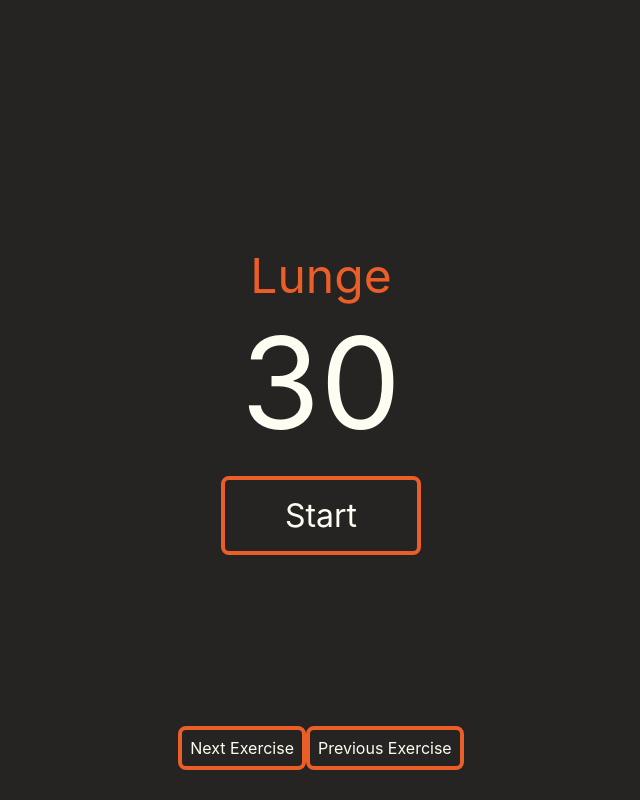
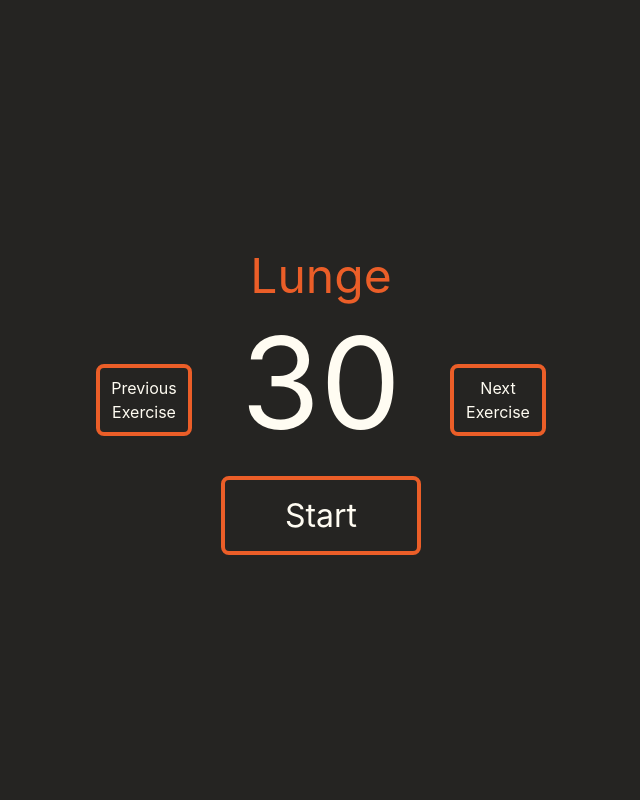
Before and after one commit to corygold-dev/2min.fit, a React (Create React App) app: page / in a window 1280 px wide. Both pictures are taken after a click on the button "Next Exercise". Shown: the whole page, without its empty margins (319-959 px from the left). Built offline with nearby package versions, Linux system fonts and the light colour scheme.

Commit message:
Move previous and next exercise buttons off to the side

```diff
--- a/src/components/ExerciseSelector.jsx
+++ b/src/components/ExerciseSelector.jsx
@@ -18,12 +18,20 @@ function ExerciseSelector() {
     <div id="next-prev-buttons">
       {timerStarted ? null : (
         <>
+          {exerciseNum > 1 ? (
+            <button id="previous-exercise" onClick={handlePrevExercise}>
+              Previous Exercise
+            </button>
+          ) : (
+            <div></div>
+          )}
           {exerciseNum < 3 ? (
-            <button onClick={handleNextExercise}>Next Exercise</button>
-          ) : null}
-          {exerciseNum > 1 ? (
-            <button onClick={handlePrevExercise}>Previous Exercise</button>
-          ) : null}
+            <button id="next-exercise" onClick={handleNextExercise}>
+              Next Exercise
+            </button>
+          ) : (
+            <div></div>
+          )}
         </>
       )}
     </div>
--- a/src/index.css
+++ b/src/index.css
@@ -1,12 +1,11 @@
 body {
   margin: 0;
-  font-family: -apple-system, BlinkMacSystemFont, 'Segoe UI', 'Roboto', 'Oxygen',
-    'Ubuntu', 'Cantarell', 'Fira Sans', 'Droid Sans', 'Helvetica Neue',
+  font-family: -apple-system, BlinkMacSystemFont, "Segoe UI", "Roboto", "Oxygen",
+    "Ubuntu", "Cantarell", "Fira Sans", "Droid Sans", "Helvetica Neue",
     sans-serif;
   -webkit-font-smoothing: antialiased;
   -moz-osx-font-smoothing: grayscale;
 }
-
 
 #main-app {
   display: flex;
@@ -21,12 +20,12 @@ body {
 
 button {
   background: none;
-	color: inherit;
-	border: 4px solid #eb5e28;
+  color: inherit;
+  border: 4px solid #eb5e28;
   border-radius: 8px;
-	padding: 0.5em;
-	font: inherit;
-	cursor: pointer;
+  padding: 0.5em;
+  font: inherit;
+  cursor: pointer;
 }
 
 button:hover {
@@ -61,5 +60,21 @@ button:hover {
 
 #next-prev-buttons {
   position: fixed;
-  bottom: 30px;
+  min-width: 450px;
+  display: flex;
+  justify-content: space-between;
+  /* margin: 5vw; */
 }
+
+#next-prev-buttons * {
+  max-width: 6em;
+  line-height: 1.5;
+}
+
+/* #next-exercise {
+  margin-left: 10em;
+}
+
+#previous-exercise {
+  margin-right: 10em;
+} */
```
